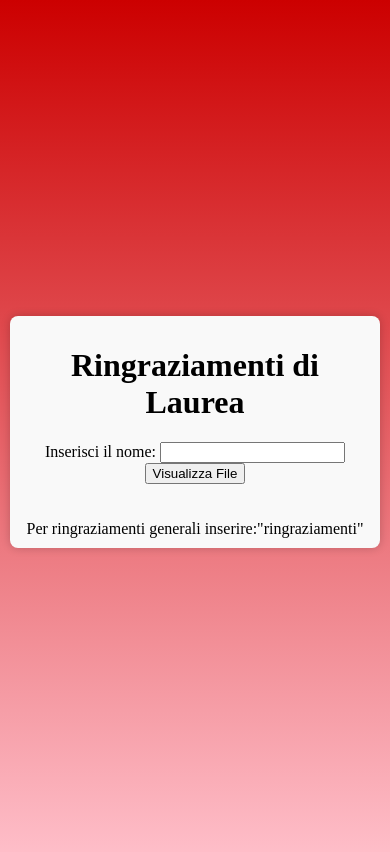
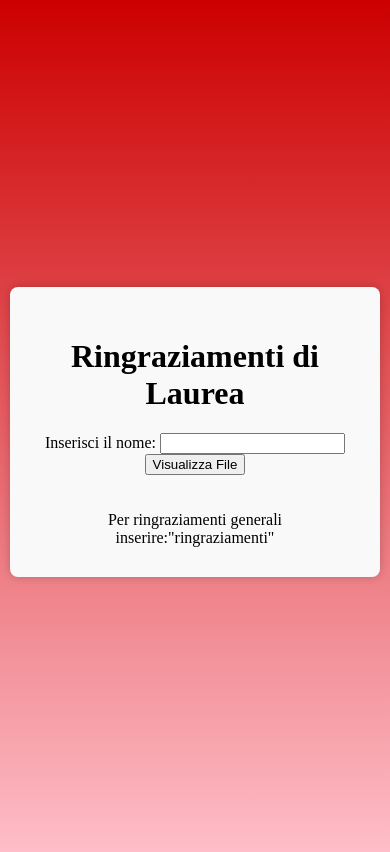
Before and after one commit to ringraziamentilaurea/ringraziamenti, a plain HTML site: page index.html in a window 390 px wide. Drawn offline with Linux system fonts and the light colour scheme.

Commit message:
Update index.html

```diff
--- a/index.html
+++ b/index.html
@@ -31,8 +31,8 @@
         }
         #container {
             width: 100%; /* Occupa tutta la larghezza dello schermo su dispositivi piccoli 	*/
-            max-width: 400px; /* Reset della larghezza massima */
-            padding: 10px;
+            max-width: none; /* Reset della larghezza massima */
+            padding: 30px;
         }
     }
     </style>
```
